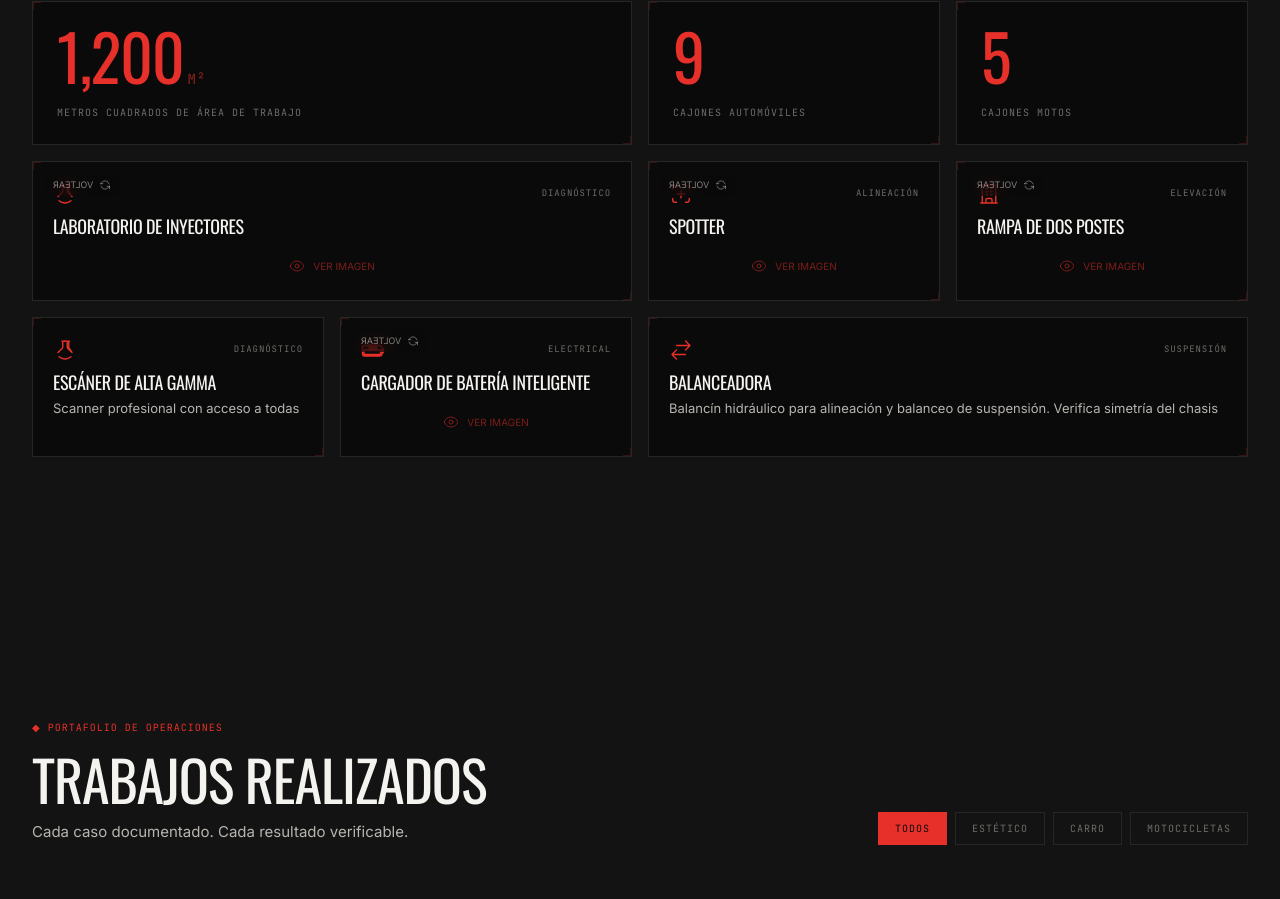
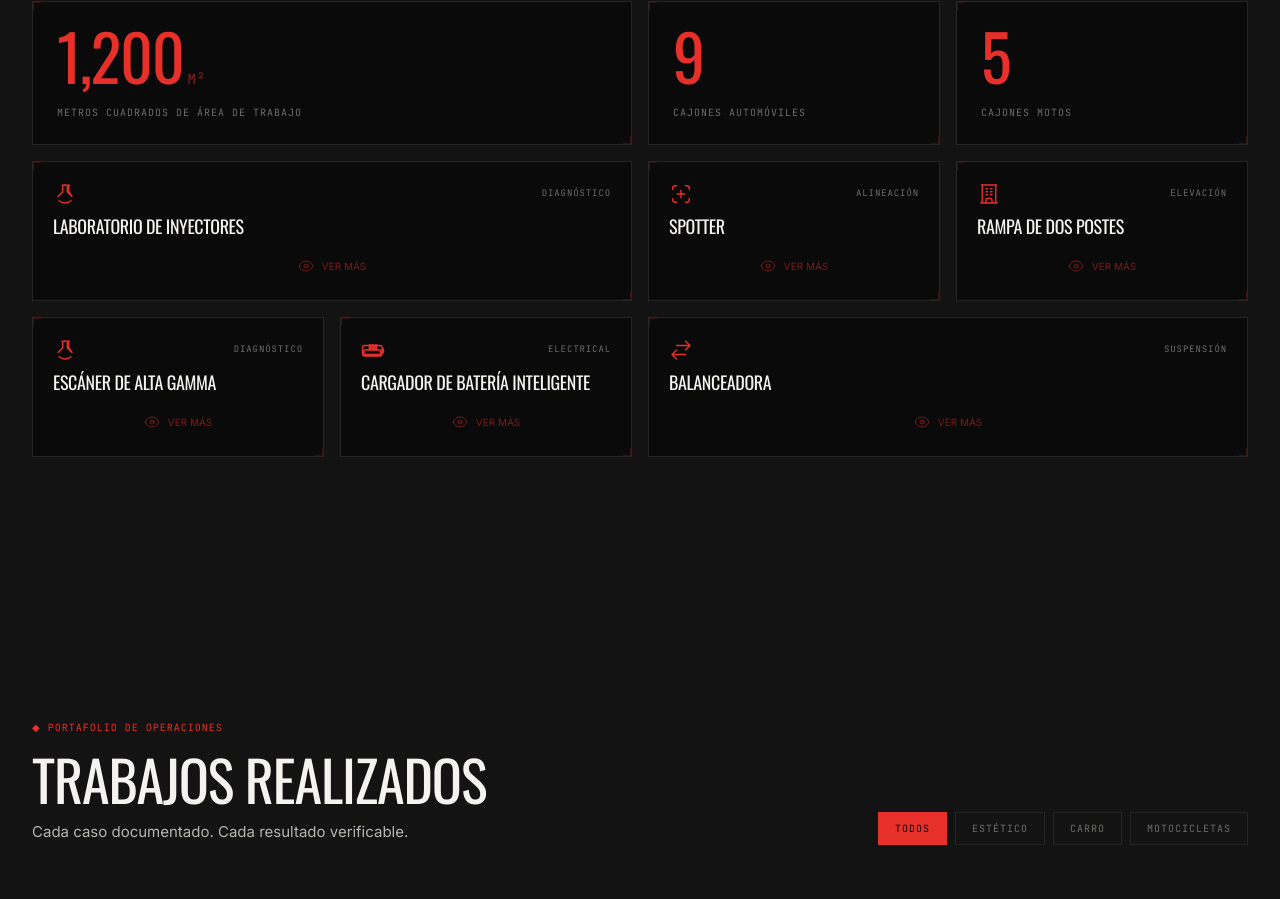
Before and after one commit to YonAnn99/black_Ghost_Garage, a Next.js app: page / in a window 1280 px wide. Shown: the part 1899-2798 px from the top of the page. Built offline with nearby package versions, Linux system fonts and the light colour scheme.

Commit message:
Feat:Movil Transicion 1.1

```diff
--- a/src/app/globals.css
+++ b/src/app/globals.css
@@ -361,7 +361,6 @@
   position: relative;
   width: 100%;
   height: 100%;
-  overflow: hidden;
   transition: transform 0.7s var(--ease-out-expo);
   transform-style: preserve-3d;
 }
@@ -375,9 +374,12 @@
   position: absolute;
   width: 100%;
   height: 100%;
-  overflow: hidden;
   backface-visibility: hidden;
   -webkit-backface-visibility: hidden;
+}
+
+.card-flip-front {
+  overflow: hidden;
 }
 
 .card-flip-back {
--- a/src/components/Equipment.tsx
+++ b/src/components/Equipment.tsx
@@ -331,9 +331,9 @@ function EquipmentCard({
         {/* FRONT - Description */}
         <article
           className={`card-flip-front group relative flex flex-col border border-line bg-void p-5 transition-all duration-300 hover:border-bone-faint overflow-hidden ${
-            hasImage && isTouchDevice ? "tap-feedback cursor-pointer" : ""
+            isTouchDevice ? "tap-feedback cursor-pointer" : ""
           }`}
-          onClick={() => hasImage && onFlip(item.id)}
+          onClick={() => onFlip(item.id)}
           onMouseEnter={() => !isTouchDevice && onHoverStart(item.id)}
           onMouseLeave={() => !isTouchDevice && onHoverEnd()}
           aria-label={item.name}
@@ -376,7 +376,7 @@ function EquipmentCard({
           </p>
 
           {/* Eye indicator (mobile only) */}
-          {hasImage && isTouchDevice && (
+          {isTouchDevice && (
             <div className="eye-indicator mt-4 flex items-center justify-center gap-2 text-[10px] uppercase text-ghost-red/60">
               <svg
                 viewBox="0 0 24 24"
@@ -390,7 +390,7 @@ function EquipmentCard({
                 <path d="M2.036 12.322a1.012 1.012 0 0 1 0-.639C3.423 7.51 7.36 4.5 12 4.5c4.638 0 8.573 3.007 9.963 7.178.07.207.07.431 0 .639C20.577 16.49 16.64 19.5 12 19.5c-4.638 0-8.573-3.007-9.963-7.178Z" />
                 <path d="M15 12a3 3 0 1 1-6 0 3 3 0 0 1 6 0Z" />
               </svg>
-              Ver imagen
+              Ver más
             </div>
           )}
 
@@ -404,27 +404,49 @@ function EquipmentCard({
 
         {/* BACK - Image */}
         <article
-          className={`card-flip-back group relative flex flex-col border border-ghost-red/30 bg-void overflow-hidden ${
-            hasImage && isTouchDevice ? "tap-feedback cursor-pointer" : ""
+          className={`card-flip-back group relative flex flex-col border border-ghost-red/30 bg-void ${
+            isTouchDevice ? "tap-feedback cursor-pointer" : ""
           }`}
-          onClick={() => hasImage && onFlip(item.id)}
+          onClick={() => onFlip(item.id)}
         >
-          {item.image && (
-            <>
+          {item.image ? (
             <img
               src={item.image}
               alt={item.name}
               className="h-full w-full object-cover"
               loading="lazy"
             />
+          ) : (
+            /* Placeholder industrial para equipos sin foto */
+            <div className="flex h-full w-full flex-col items-center justify-center bg-panel p-6 text-center">
+              <svg
+                viewBox="0 0 24 24"
+                fill="none"
+                stroke="currentColor"
+                strokeWidth="1"
+                strokeLinecap="round"
+                strokeLinejoin="round"
+                className="mb-3 size-12 text-ghost-red/30"
+              >
+                <path d="M14.7 6.3a1 1 0 0 0 0 1.4l1.6 1.6a1 1 0 0 0 1.4 0l3.77-3.77a6 6 0 0 1-7.94 7.94l-6.91 6.91a2.12 2.12 0 0 1-3-3l6.91-6.91a6 6 0 0 1 7.94-7.94l-3.76 3.76z" />
+              </svg>
+              <span className="text-data-wide text-[10px] uppercase tracking-widest text-bone-faint">
+                Equipo disponible
+              </span>
+              <span className="mt-1 text-[11px] text-bone-dim/60">
+                {item.name}
+              </span>
+            </div>
+          )}
+
           {/* Gradient overlay */}
-              <div className="absolute inset-0 bg-gradient-to-t from-void via-void/20 to-transparent" />
+          <div className="pointer-events-none absolute inset-0 bg-gradient-to-t from-void via-void/20 to-transparent" />
 
           {/* Scanline effect */}
-              <div className="absolute inset-0 bg-scanlines opacity-[0.05]" />
+          <div className="pointer-events-none absolute inset-0 bg-scanlines opacity-[0.05]" />
 
           {/* Content overlay */}
-              <div className="absolute bottom-0 left-0 right-0 p-5">
+          <div className="pointer-events-none absolute bottom-0 left-0 right-0 p-5">
             <div className="mb-2 flex items-center gap-2">
               <span className="size-1.5 rounded-full bg-ghost-red animate-pulse-dot" />
               <span className="text-data-wide text-[9px] uppercase tracking-[0.12em] text-ghost-red">
@@ -455,10 +477,8 @@ function EquipmentCard({
           </div>
 
           {/* Corner accents */}
-              <div className="absolute left-0 top-0 size-3 border-l-2 border-t-2 border-ghost-red/40" />
-              <div className="absolute bottom-0 right-0 size-3 border-r-2 border-b-2 border-ghost-red/40" />
-            </>
-          )}
+          <div className="pointer-events-none absolute left-0 top-0 size-3 border-l-2 border-t-2 border-ghost-red/40" />
+          <div className="pointer-events-none absolute bottom-0 right-0 size-3 border-r-2 border-b-2 border-ghost-red/40" />
         </article>
       </div>
     </div>
--- a/src/lib/data.ts
+++ b/src/lib/data.ts
@@ -109,7 +109,7 @@ export const equipmentItems: EquipmentItem[] = [
     category: "Diagnóstico",
     description:
       "Scanner profesional con acceso a todas las marcas y módulos. Diagnóstico de motor, transmisión, ABS, airbags y sistemas avanzados de asistencia.",
-    image: null,
+    image: "/images/equipment/scanner-placeholder.svg",
   },
   {
     id: "eq-005",
@@ -125,7 +125,7 @@ export const equipmentItems: EquipmentItem[] = [
     category: "Suspensión",
     description:
       "Balancín hidráulico para alineación y balanceo de suspensión. Verifica simetría del chasis y detecta deformaciones estructurales.",
-    image: null,
+    image: "/images/equipment/balancer-placeholder.svg",
   },
 ];
 
```
Also changed, not shown: public/images/equipment/balancer-placeholder.svg (added), public/images/equipment/scanner-placeholder.svg (added). Lines whose indentation alone changed are shown as unchanged.
